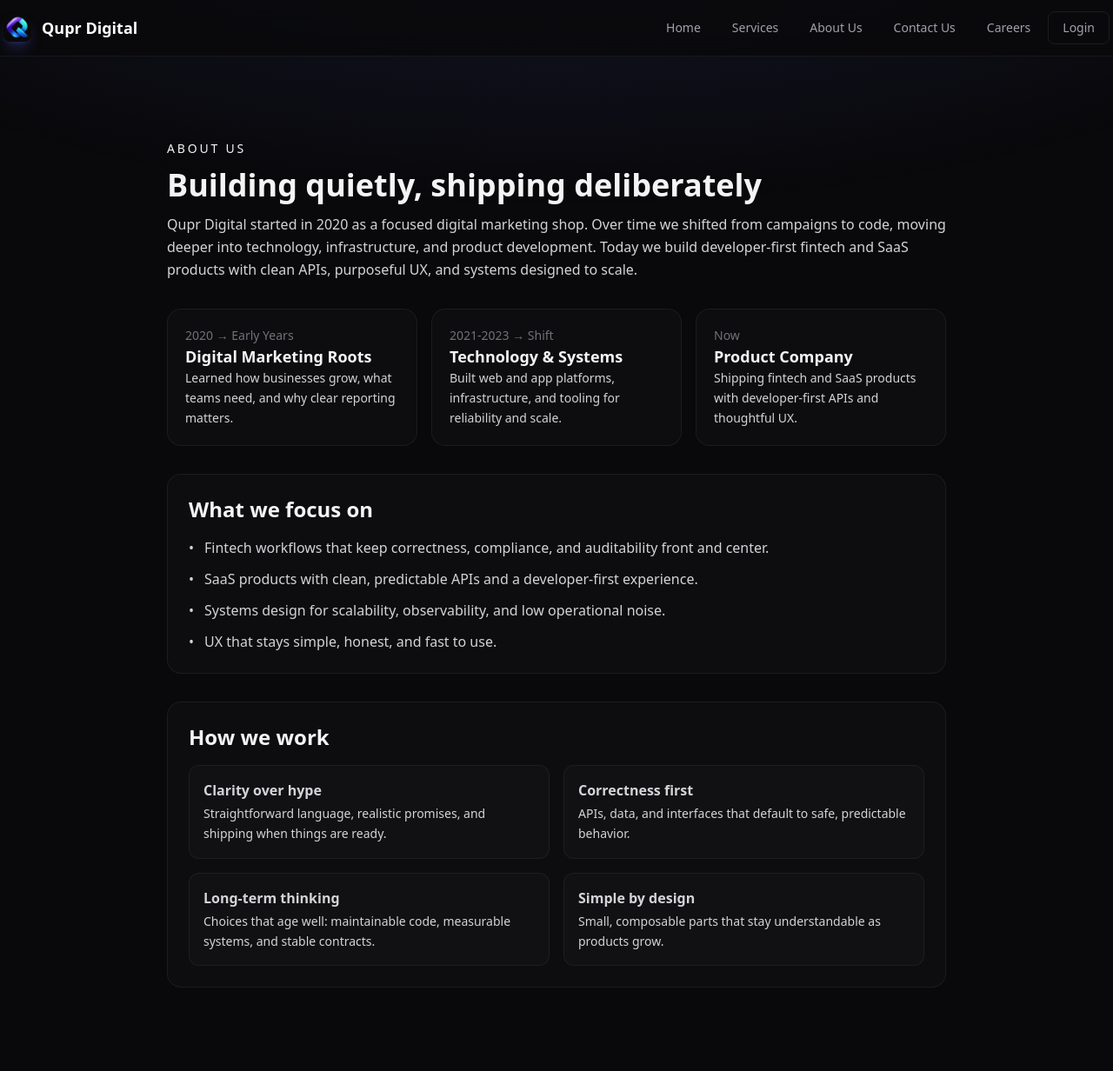
After one commit to qupr-digital/qupr-website, a Flask app: page /about in a window 1280 px wide. The commit adds this page. Shown: the whole page at 87% size. Run offline with Flask 3, Linux system fonts and the light colour scheme; parts of the project's set-up code (start-up, migrations or seed data) failed here and were passed over; some libraries are stand-ins or nearby versions.

Commit message:
feat: Implement product listing on homepage and add new pages for About, Careers, and Contact

```diff
--- a/app/models/product.py
+++ b/app/models/product.py
@@ -80,3 +80,9 @@ class Product:
             'name': {'$regex': query, '$options': 'i'},
             'is_active': True
         }).sort('name', 1))
+
+    @staticmethod
+    def get_all():
+        """Get all products"""
+        db = get_db()
+        return list(db.products.find().sort('name', 1))
--- a/app/routes/public.py
+++ b/app/routes/public.py
@@ -1,4 +1,5 @@
 from flask import Blueprint, render_template
+from app.models.product import Product
 
 public_bp = Blueprint('public', __name__)
 
@@ -6,4 +7,25 @@ public_bp = Blueprint('public', __name__)
 @public_bp.route('/')
 def index():
     """Public landing page"""
-    return render_template('public/index.html')
+    products = Product.get_all()
+    # print(products)
+    return render_template('public/index.html', products=products)
+
+
+@public_bp.route('/about')
+def about():
+    """About page"""
+    return render_template('public/about.html')
+
+
+@public_bp.route('/contactus')
+def contact():
+    """Contact page"""
+    return render_template('public/contact.html')
+
+
+@public_bp.route('/careers')
+@public_bp.route('/carrers')
+def careers():
+    """Careers page"""
+    return render_template('public/careers.html')
--- a/app/templates/base.html
+++ b/app/templates/base.html
@@ -69,7 +69,11 @@
     </style>
     {% block extra_css %}{% endblock %}
 </head>
-
+<style>
+    body::-webkit-scrollbar { width: 8px; }
+    body::-webkit-scrollbar-track { background: transparent; }
+    body::-webkit-scrollbar-thumb { background-color: rgba(255, 255, 255, 0.1); border-radius: 4px; }
+</style>
 <body class="bg-[#09090b] text-zinc-100 min-h-screen antialiased">
     <div class="fixed inset-0 bg-glow pointer-events-none"></div>
 
@@ -91,14 +95,14 @@
                 </a>
                     {% if current_user %}
                     <nav class="hidden md:flex items-center gap-1">
+                        <a href="{{ url_for('public.index') }}" class="nav-link px-4 py-2 text-sm text-zinc-400 hover:text-white transition-colors">Home</a>
                         <a href="{{ url_for('dashboard.index') }}" class="nav-link px-4 py-2 text-sm text-zinc-400 hover:text-white transition-colors">Dashboard</a>
-                        {% if current_user.role == 'OWNER' %}
-                        <a href="{{ url_for('invoices.list_invoices') }}" class="nav-link px-4 py-2 text-sm text-zinc-400 hover:text-white transition-colors">Invoices</a>
-                        <a href="{{ url_for('clients.list_clients') }}" class="nav-link px-4 py-2 text-sm text-zinc-400 hover:text-white transition-colors">Clients</a>
-                        <a href="{{ url_for('products.list_products') }}" class="nav-link px-4 py-2 text-sm text-zinc-400 hover:text-white transition-colors">Products</a>
-                        {% else %}
+                        {% if current_user.role != 'OWNER' %}
                         <a href="{{ url_for('invoices.list_invoices') }}" class="nav-link px-4 py-2 text-sm text-zinc-400 hover:text-white transition-colors">My Invoices</a>
                         {% endif %}
+                        <a href="{{ url_for('public.about') }}" class="nav-link px-4 py-2 text-sm text-zinc-400 hover:text-white transition-colors">About Us</a>
+                        <a href="{{ url_for('public.contact') }}" class="nav-link px-4 py-2 text-sm text-zinc-400 hover:text-white transition-colors">Contact Us</a>
+                        <a href="{{ url_for('public.careers') }}" class="nav-link px-4 py-2 text-sm text-zinc-400 hover:text-white transition-colors">Careers</a>
                     </nav>
 
                     <div class="flex items-center gap-4">
@@ -111,9 +115,14 @@
                         <a href="{{ url_for('auth.logout') }}" class="px-4 py-2 text-sm text-zinc-400 hover:text-white border border-white/[0.08] hover:border-white/[0.15] rounded-lg transition-all hover:bg-white/[0.02]">Logout</a>
                     </div>
                     {% else %}
-                    <div class="flex items-center gap-3">
-                        <a href="{{ url_for('auth.login') }}" class="px-5 py-2.5 text-sm font-medium rounded-lg bg-gradient-to-r from-primary-600 to-primary-500 hover:from-primary-500 hover:to-primary-400 text-white shadow-lg shadow-primary-500/25 transition-all hover:shadow-primary-500/40 hover:-translate-y-0.5">Sign In</a>
-                    </div>
+                    <nav class="hidden md:flex items-center gap-1">
+                        <a href="{{ url_for('public.index') }}" class="nav-link px-4 py-2 text-sm text-zinc-400 hover:text-white transition-colors">Home</a>
+                        <a href="/#services" class="nav-link px-4 py-2 text-sm text-zinc-400 hover:text-white transition-colors">Services</a>
+                        <a href="{{ url_for('public.about') }}" class="nav-link px-4 py-2 text-sm text-zinc-400 hover:text-white transition-colors">About Us</a>
+                        <a href="{{ url_for('public.contact') }}" class="nav-link px-4 py-2 text-sm text-zinc-400 hover:text-white transition-colors">Contact Us</a>
+                        <a href="{{ url_for('public.careers') }}" class="nav-link px-4 py-2 text-sm text-zinc-400 hover:text-white transition-colors">Careers</a>
+                        <a href="{{ url_for('auth.login') }}" class="px-4 py-2 text-sm text-zinc-400 hover:text-white border border-white/[0.08] hover:border-white/[0.15] rounded-lg transition-all hover:bg-white/[0.02]">Login</a>
+                    </nav>
                     {% endif %}
                 </div>
             </div>
--- /dev/null
+++ b/app/templates/public/about.html
@@ -0,0 +1,65 @@
+{% extends "base.html" %}
+
+{% block title %}About Qupr Digital{% endblock %}
+
+{% block content %}
+<section class="py-16">
+    <div class="max-w-4xl mx-auto space-y-8">
+        <div class="space-y-3">
+            <p class="text-sm uppercase tracking-[0.2em] text-primary-300/80">About Us</p>
+            <h1 class="text-4xl font-bold">Building quietly, shipping deliberately</h1>
+            <p class="text-zinc-300 leading-relaxed">Qupr Digital started in 2020 as a focused digital marketing shop. Over time we shifted from campaigns to code, moving deeper into technology, infrastructure, and product development. Today we build developer-first fintech and SaaS products with clean APIs, purposeful UX, and systems designed to scale.</p>
+        </div>
+
+        <div class="grid md:grid-cols-3 gap-4">
+            <div class="bg-white/[0.02] border border-white/[0.06] rounded-2xl p-5">
+                <p class="text-sm text-zinc-500">2020 → Early Years</p>
+                <h3 class="text-lg font-semibold">Digital Marketing Roots</h3>
+                <p class="text-zinc-300 text-sm leading-relaxed">Learned how businesses grow, what teams need, and why clear reporting matters.</p>
+            </div>
+            <div class="bg-white/[0.02] border border-white/[0.06] rounded-2xl p-5">
+                <p class="text-sm text-zinc-500">2021-2023 → Shift</p>
+                <h3 class="text-lg font-semibold">Technology & Systems</h3>
+                <p class="text-zinc-300 text-sm leading-relaxed">Built web and app platforms, infrastructure, and tooling for reliability and scale.</p>
+            </div>
+            <div class="bg-white/[0.02] border border-white/[0.06] rounded-2xl p-5">
+                <p class="text-sm text-zinc-500">Now</p>
+                <h3 class="text-lg font-semibold">Product Company</h3>
+                <p class="text-zinc-300 text-sm leading-relaxed">Shipping fintech and SaaS products with developer-first APIs and thoughtful UX.</p>
+            </div>
+        </div>
+
+        <div class="bg-white/[0.02] border border-white/[0.06] rounded-2xl p-6 space-y-4">
+            <h2 class="text-2xl font-semibold">What we focus on</h2>
+            <ul class="space-y-3 text-zinc-300">
+                <li class="flex gap-3"><span class="text-primary-300">•</span><span>Fintech workflows that keep correctness, compliance, and auditability front and center.</span></li>
+                <li class="flex gap-3"><span class="text-primary-300">•</span><span>SaaS products with clean, predictable APIs and a developer-first experience.</span></li>
+                <li class="flex gap-3"><span class="text-primary-300">•</span><span>Systems design for scalability, observability, and low operational noise.</span></li>
+                <li class="flex gap-3"><span class="text-primary-300">•</span><span>UX that stays simple, honest, and fast to use.</span></li>
+            </ul>
+        </div>
+
+        <div class="bg-white/[0.02] border border-white/[0.06] rounded-2xl p-6 space-y-4">
+            <h2 class="text-2xl font-semibold">How we work</h2>
+            <div class="grid md:grid-cols-2 gap-4 text-zinc-300">
+                <div class="bg-white/[0.02] border border-white/[0.05] rounded-xl p-4">
+                    <h3 class="font-semibold mb-1">Clarity over hype</h3>
+                    <p class="text-sm leading-relaxed">Straightforward language, realistic promises, and shipping when things are ready.</p>
+                </div>
+                <div class="bg-white/[0.02] border border-white/[0.05] rounded-xl p-4">
+                    <h3 class="font-semibold mb-1">Correctness first</h3>
+                    <p class="text-sm leading-relaxed">APIs, data, and interfaces that default to safe, predictable behavior.</p>
+                </div>
+                <div class="bg-white/[0.02] border border-white/[0.05] rounded-xl p-4">
+                    <h3 class="font-semibold mb-1">Long-term thinking</h3>
+                    <p class="text-sm leading-relaxed">Choices that age well: maintainable code, measurable systems, and stable contracts.</p>
+                </div>
+                <div class="bg-white/[0.02] border border-white/[0.05] rounded-xl p-4">
+                    <h3 class="font-semibold mb-1">Simple by design</h3>
+                    <p class="text-sm leading-relaxed">Small, composable parts that stay understandable as products grow.</p>
+                </div>
+            </div>
+        </div>
+    </div>
+</section>
+{% endblock %}
```
Also changed, not shown: app/templates/public/careers.html (added, +28 -0 lines), app/templates/public/contact.html (added, +18 -0 lines), app/templates/public/index.html (+55 -7 lines).
